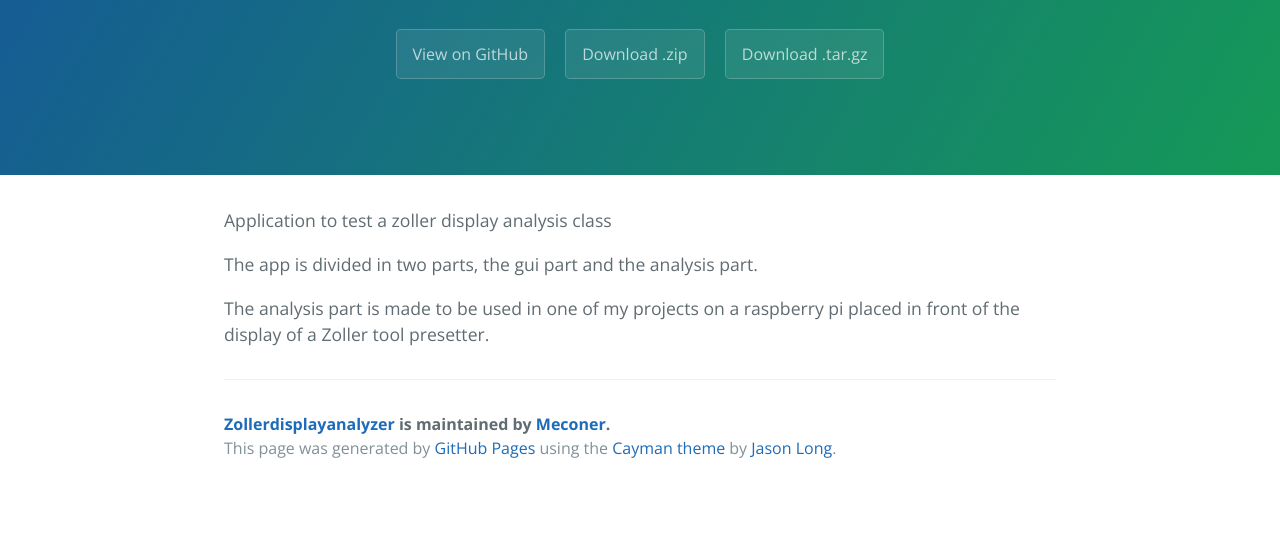
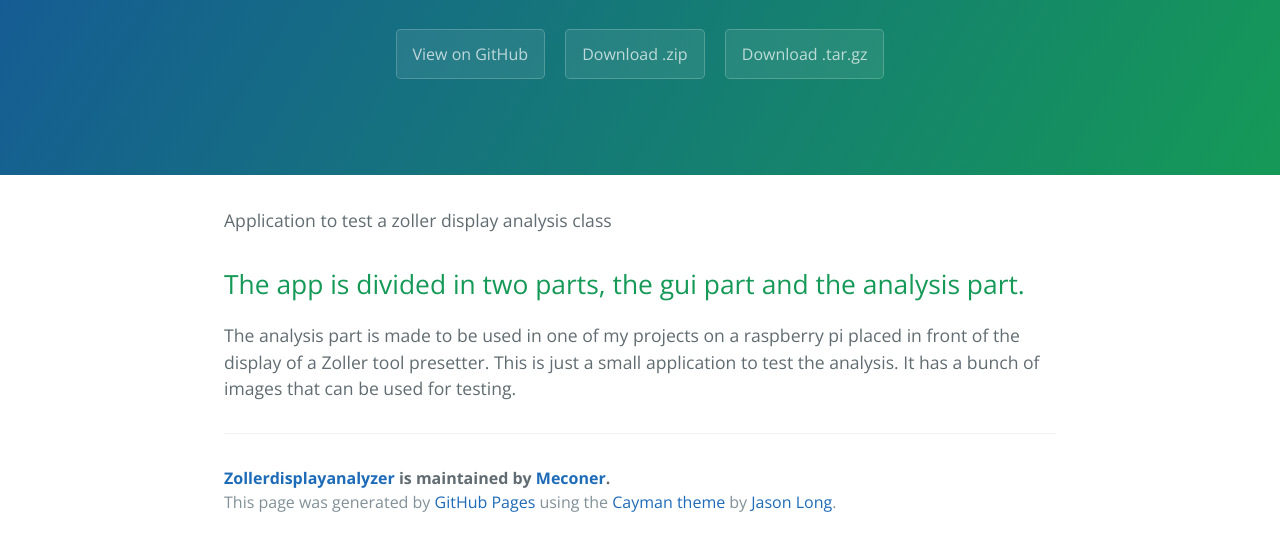
Before and after one commit to Meconer/ZollerDisplayAnalyzer, a plain HTML site: page index.html in a window 1280 px wide. Shown: the part 208-758 px from the top of the page. Drawn offline with nearby package versions, Linux system fonts and the light colour scheme.

Commit message:
Update index.html

```diff
--- a/index.html
+++ b/index.html
@@ -21,9 +21,11 @@
     <section class="main-content">
       <p>Application to test a zoller display analysis class</p>
 
-<p>The app is divided in two parts, the gui part and the analysis part.</p>
+<h2>The app is divided in two parts, the gui part and the analysis part.</h2>
 
-<p>The analysis part is made to be used in one of my projects on a raspberry pi placed in front of the display of a Zoller tool presetter.</p>
+<p>The analysis part is made to be used in one of my projects on a raspberry pi placed in front of
+the display of a Zoller tool presetter. This is just a small application to test the analysis. It has a bunch of images
+that can be used for testing. </p>
 
       <footer class="site-footer">
         <span class="site-footer-owner"><a href="https://github.com/Meconer/ZollerDisplayAnalyzer">Zollerdisplayanalyzer</a> is maintained by <a href="https://github.com/Meconer">Meconer</a>.</span>
```
